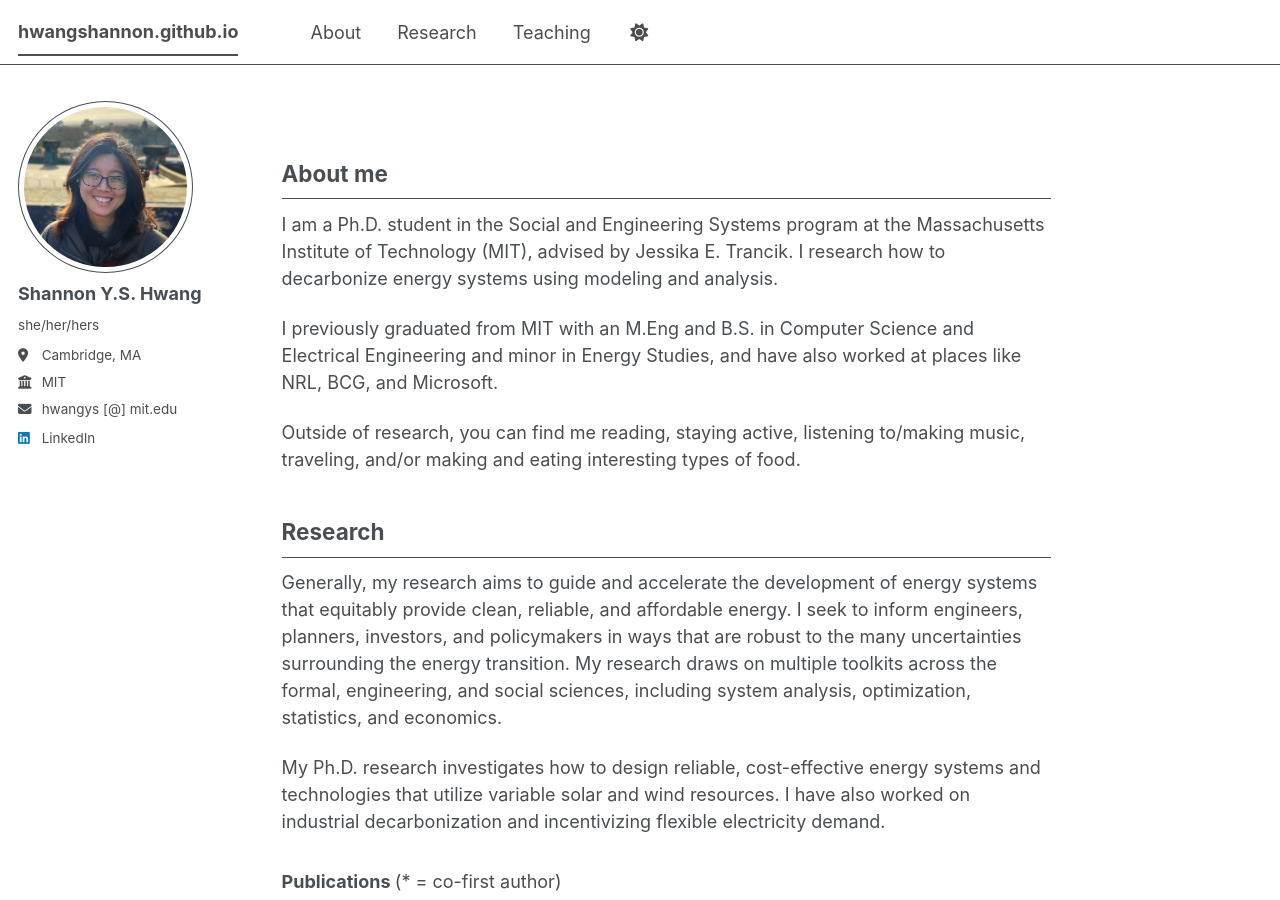
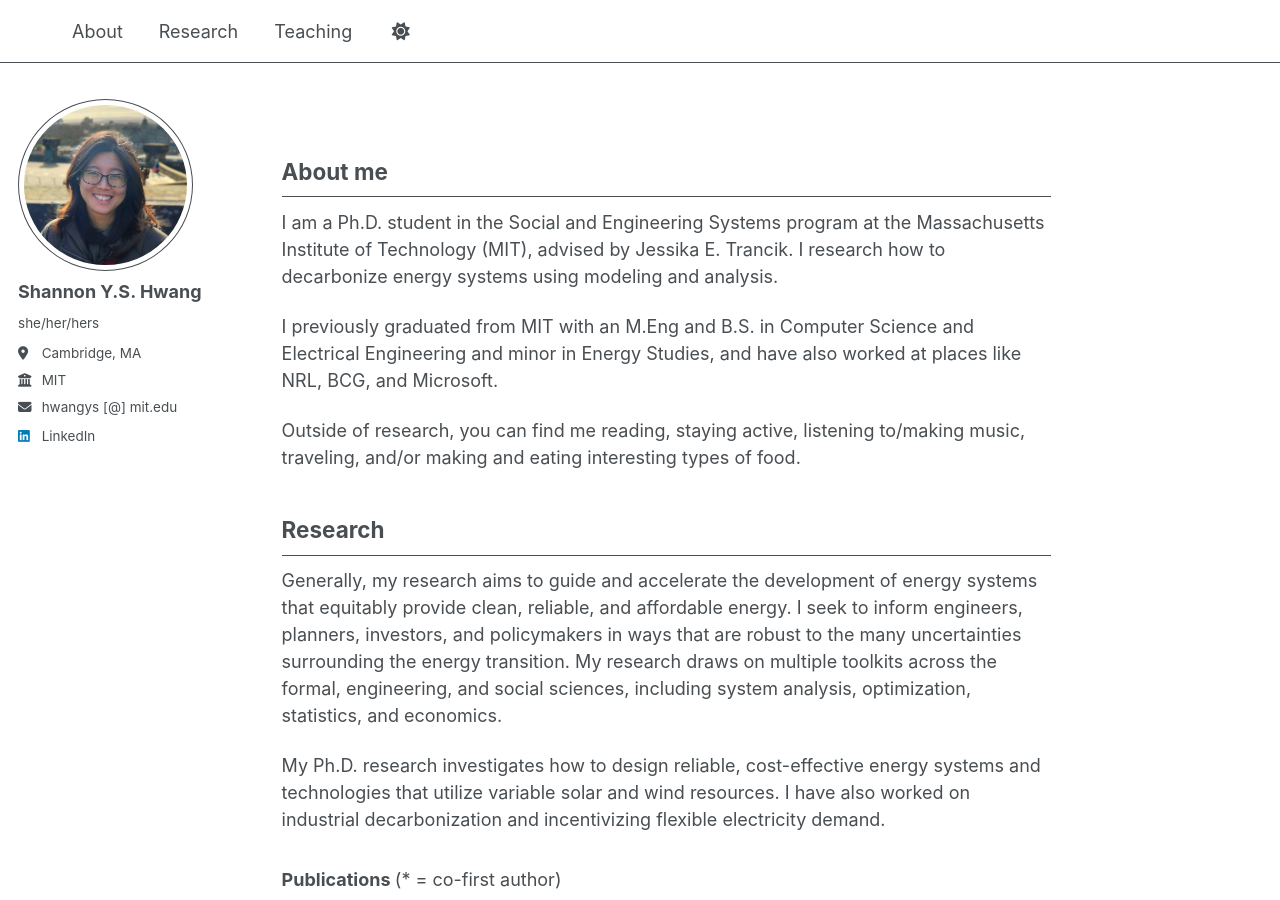
Before and after one commit to hwangshannon/hwangshannon.github.io, a Jekyll site: the page built from _pages/about.md, in a window 1280 px wide and 900 px high. Built offline with Jekyll 4.4.1, drawn with Linux system fonts in a browser that asks for light colours; a style sheet for code colours, icons or effects is not loaded.

Commit message:
fixing formatting stuff

```diff
--- a/_config.yml
+++ b/_config.yml
@@ -9,11 +9,11 @@
 # Basic Site Settings
 locale                   : "en-US"
 site_theme               : "default" # The available themes options are "default", "air", "sunrise", "mint", "dirt" and "contrast"
-# title                    : "Shannon Hwang"
+title                    : "Shannon Hwang"
 title_separator          : "-"
 # name                     : &name "Shannon Hwang"
 # description              : &description "Your Name's academic portfolio"   # Update this with a general description of your site, this is the default if not overridden by a page
-url                      : https://academicpages.github.io # The base hostname & protocol for your site e.g. "https://[your GitHub username].github.io",
+url                      : https://hwangshannon.github.io # The base hostname & protocol for your site e.g. "https://[your GitHub username].github.io",
                                                            # or if you already have some other page hosted on Github then use "https://[your GitHub username].github.io/[Your Repo Name]"
 baseurl                  : "" # the subpath of your site, e.g. "/blog"
 repository               : "hwangshannon/hwangshannon.github.io"
--- a/_includes/masthead.html
+++ b/_includes/masthead.html
@@ -6,7 +6,7 @@
         <button><span class="navicon"></span></button>
         <ul class="visible-links">
           <li class="masthead__menu-item masthead__menu-item--lg persist {% if page.url == '/' or page.url == '/index.html' %}selected{% endif %}">
-            <a href="{{ base_path }}/">{{ site.title }}</a>
+            <!-- <a href="{{ base_path }}/">{{ site.title }}</a> -->
           </li>
           {% for link in site.data.navigation.main %}
             {% if link.url contains 'http' %}
```
